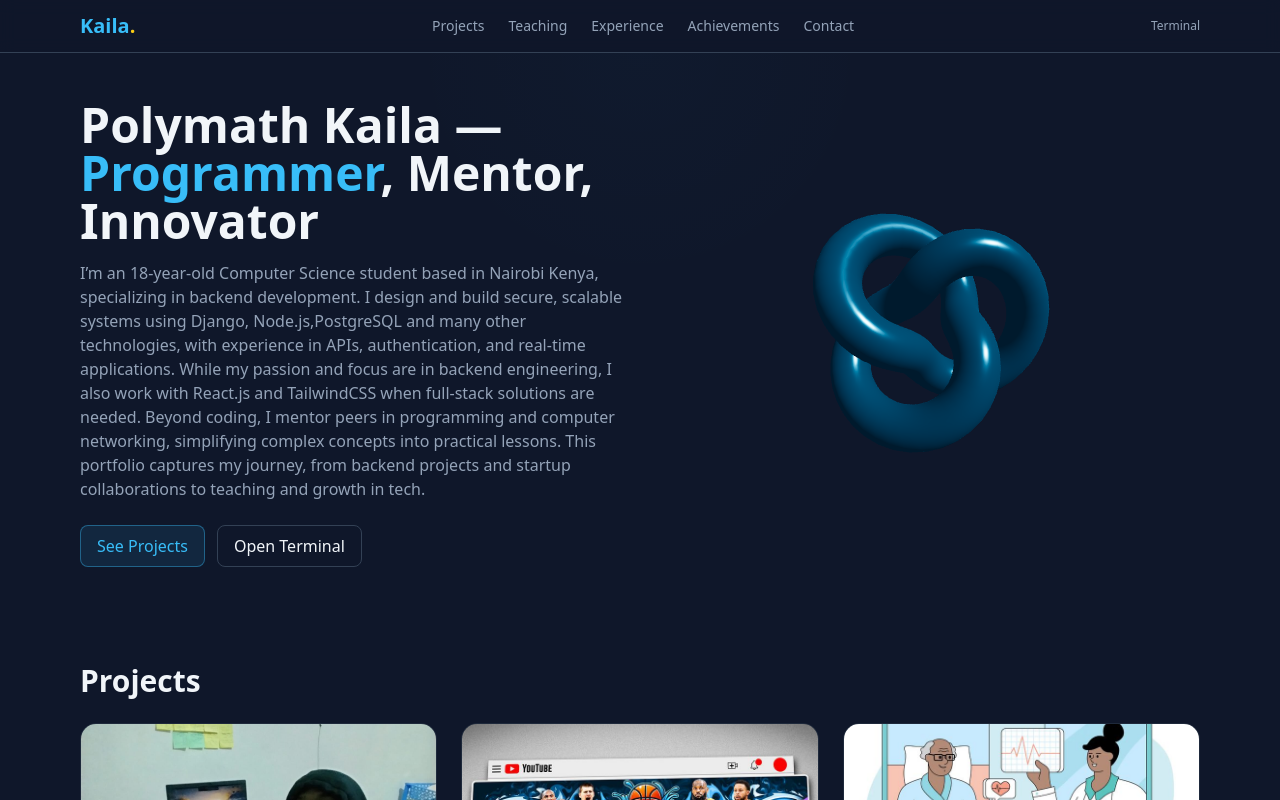
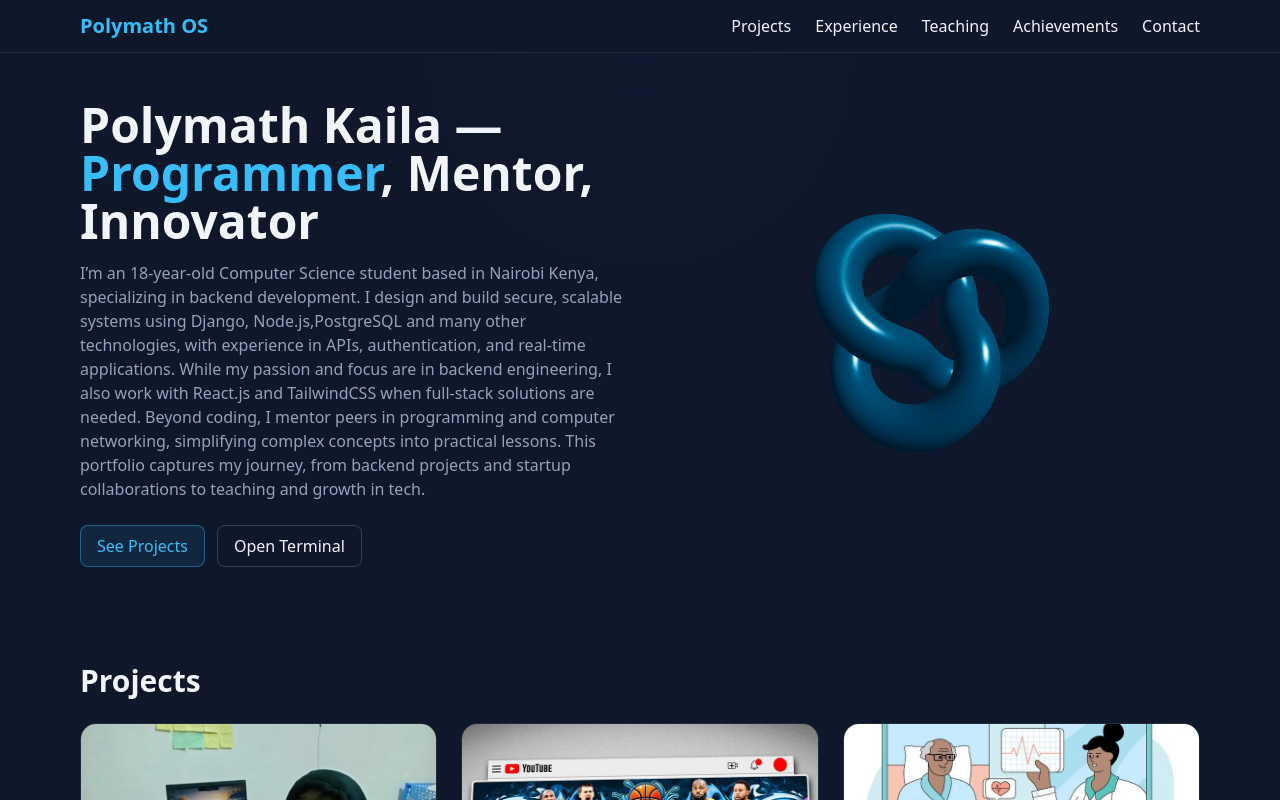
Before and after one commit to Polymath-Kaila/polymath-hub, a Next.js app: page /home in a window 1280 px wide. Shown: the top 800 px of the page. Built offline with nearby package versions, Linux system fonts and the light colour scheme.

Commit message:
Update Navbar.jsx

```diff
--- a/components/Navbar.jsx
+++ b/components/Navbar.jsx
@@ -1,19 +1,62 @@
-import Link from 'next/link'
+import { useState } from "react"
+import { Menu, X } from "lucide-react"
 
 export default function Navbar() {
+  const [isOpen, setIsOpen] = useState(false)
+
+  const navLinks = [
+    { name: "Projects", href: "#projects" },
+    { name: "Experience", href: "#experience" },
+    { name: "Teaching", href: "#teaching" },
+    { name: "Achievements", href: "#achievements" },
+    { name: "Contact", href: "#contact" },
+  ]
+
   return (
-    <nav className="sticky top-0 z-50 bg-bg-primary/80 backdrop-blur border-b border-slate-700">
+    <nav className="sticky top-0 z-50 bg-bg-primary border-b border-slate-800">
       <div className="max-w-6xl mx-auto px-4 py-3 flex items-center justify-between">
-        <Link href="/home" className="font-bold text-xl text-accent-cyan">Kaila<span className="text-accent-amber">.</span></Link>
-        <div className="hidden md:flex items-center gap-6 text-sm text-text-muted">
-          <a href="#projects" className="hover:text-text-primary">Projects</a>
-          <a href="#teaching" className="hover:text-text-primary">Teaching</a>
-          <a href="#experience" className="hover:text-text-primary">Experience</a>
-          <a href="#achievements" className="hover:text-text-primary">Achievements</a>
-          <a href="#contact" className="hover:text-text-primary">Contact</a>
+        {/* Logo */}
+        <a href="/" className="text-xl font-bold text-accent-cyan">
+          Polymath OS
+        </a>
+
+        {/* Desktop nav */}
+        <div className="hidden md:flex gap-6">
+          {navLinks.map(link => (
+            <a
+              key={link.name}
+              href={link.href}
+              className="hover:text-accent-amber transition"
+            >
+              {link.name}
+            </a>
+          ))}
         </div>
-        <Link href="/" className="text-xs text-text-muted hover:text-text-primary">Terminal</Link>
+
+        {/* Mobile menu button */}
+        <button
+          className="md:hidden p-2 rounded hover:bg-slate-800"
+          onClick={() => setIsOpen(!isOpen)}
+        >
+          {isOpen ? <X size={24} /> : <Menu size={24} />}
+        </button>
       </div>
+
+      {/* Mobile dropdown */}
+      {isOpen && (
+        <div className="md:hidden bg-bg-secondary border-t border-slate-800 px-4 py-3 space-y-3">
+          {navLinks.map(link => (
+            <a
+              key={link.name}
+              href={link.href}
+              onClick={() => setIsOpen(false)}
+              className="block hover:text-accent-amber transition"
+            >
+              {link.name}
+            </a>
+          ))}
+        </div>
+      )}
     </nav>
   )
 }
```
